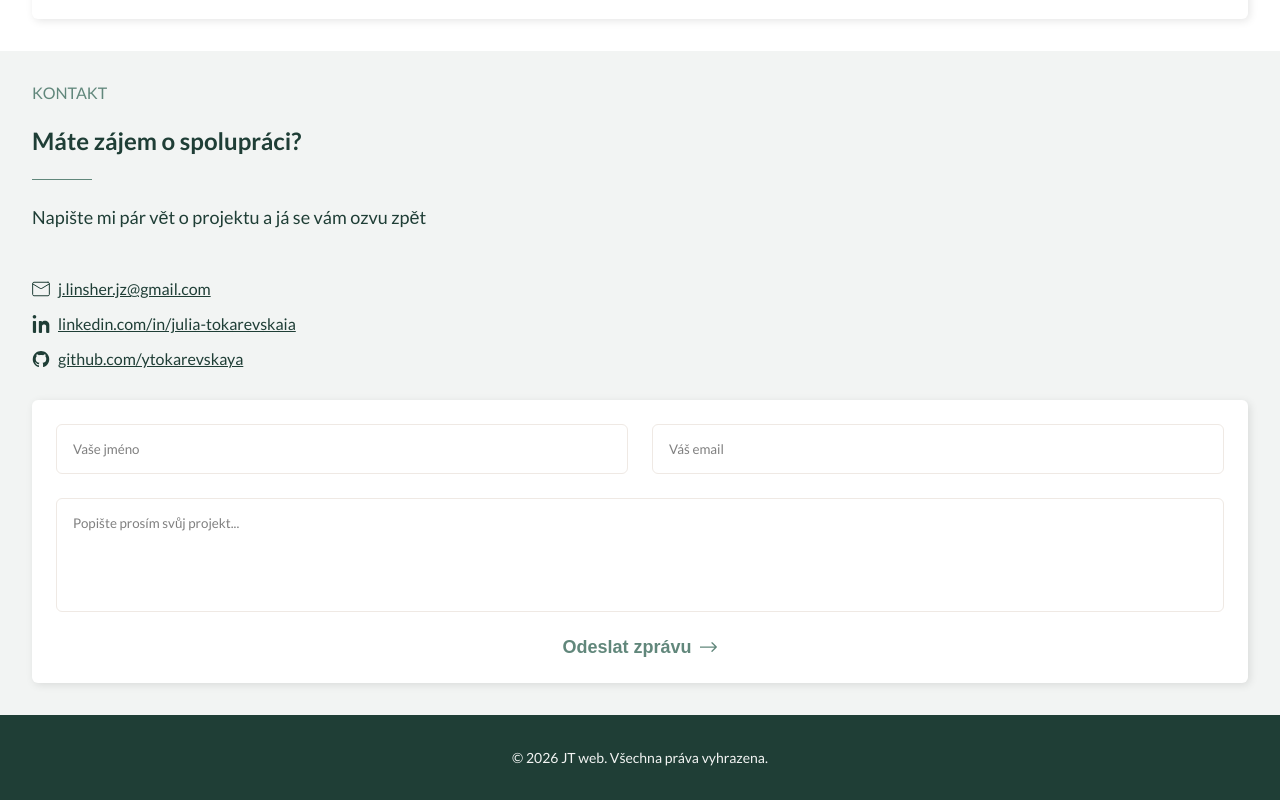
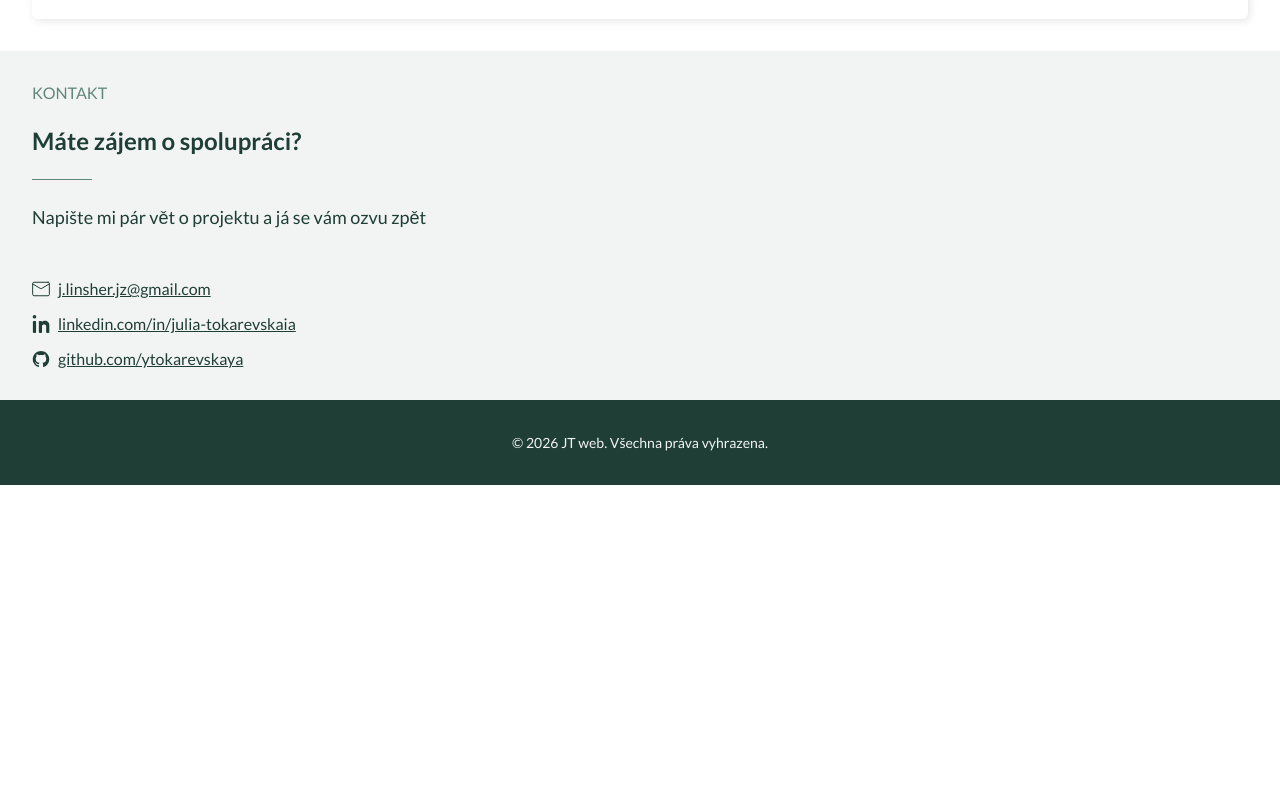
Before and after one commit to ytokarevskaya/jt-web-portfolio, a Next.js app: page / in a window 1280 px wide. Shown: the part 3745-4545 px from the top of the page. After the commit the page ends 4230 px from the top, so only its background shows below. Built offline with nearby package versions, Linux system fonts and the light colour scheme.

Commit message:
Temporarily hide contact form

```diff
--- a/app/sections/contact/contact.tsx
+++ b/app/sections/contact/contact.tsx
@@ -31,7 +31,7 @@ export default function ContactSection() {
             </div>
           </div>
         </div>
-        <div className={css.contactForm}>
+        {/* <div className={css.contactForm}>
           <form className={css.form}>
             <div className={css.inputs}>
               <input type="text" id="name" name="name" autoComplete="name" required placeholder="Vaše jméno" />
@@ -40,7 +40,7 @@ export default function ContactSection() {
             <textarea className={css.textarea} id="message" name="message" rows={5} required placeholder="Popište prosím svůj projekt..."></textarea>
             <button type="submit" className={css.submitButton}>Odeslat zprávu</button>
           </form>
-        </div>
+        </div> */}
       </section>
     )
 }
```
